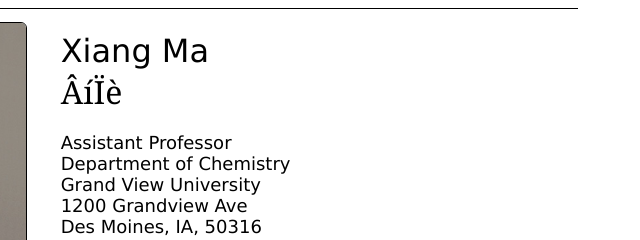
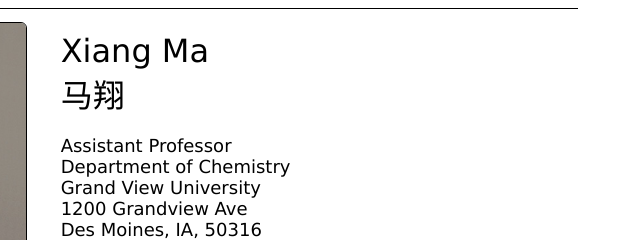
Before and after one commit to drxiangma/drxiangma.github.io, a plain HTML site: page index.html in a window 1280 px wide. Shown: the part 692-932 px from the top of the page, 621-1261 px from the left. Drawn offline with Linux system fonts and the light colour scheme.

Commit message:
Update index.html

```diff
--- a/index.html
+++ b/index.html
@@ -142,7 +142,7 @@ Integrative Biology, 2016, DOI: 10.1039/C5IB00308C " /></li>
 </div>
 <div class="col-3">
   <div class="xx_large_text name_text">Xiang Ma </div>
-  <div class="xx_large_text chinesename_text">ÂíÏè</div>
+  <div class="xx_large_text chinesename_text">马翔</div>
   <br>
   <div class="large_text">Assistant Professor<br>
 
```
